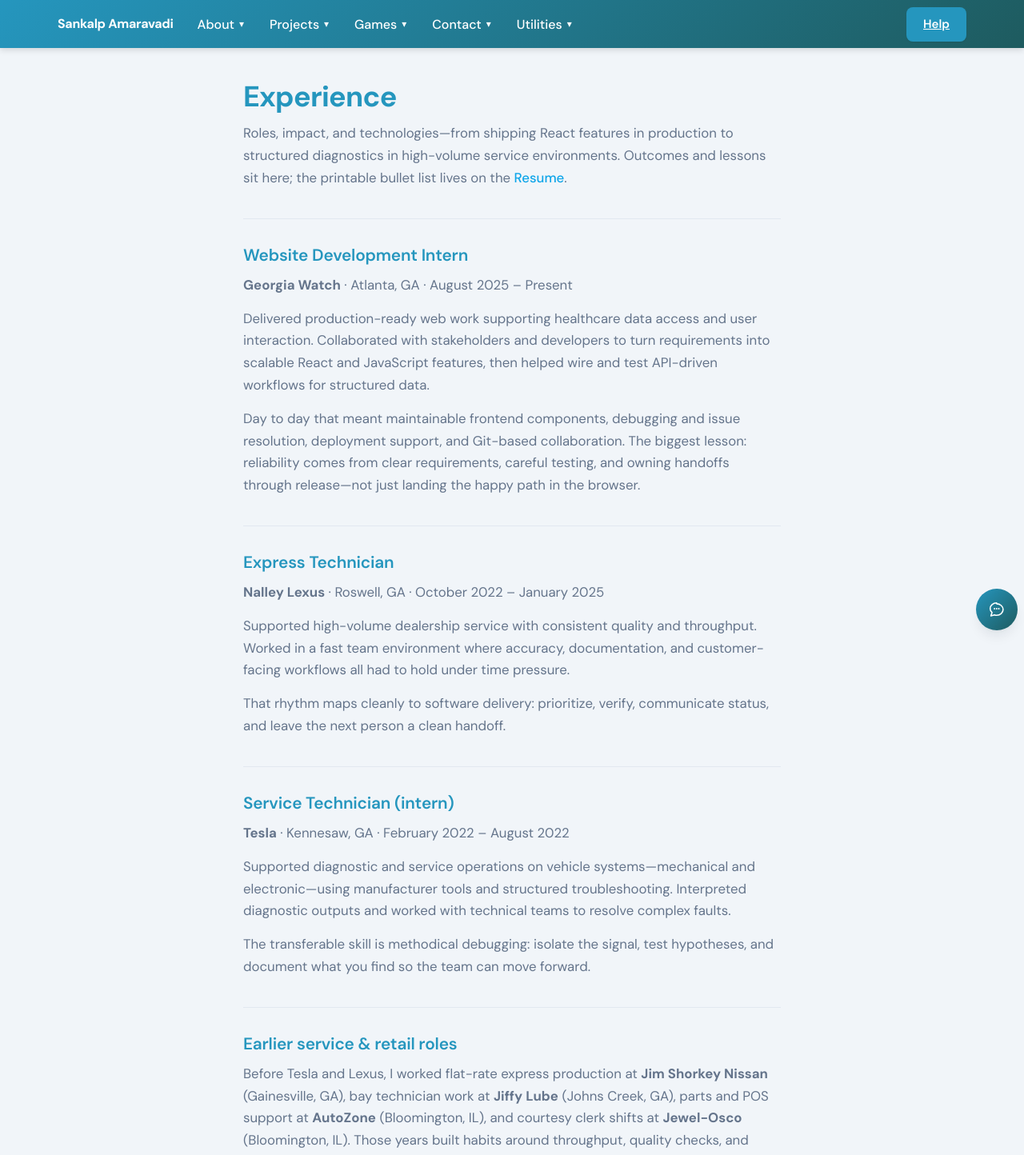
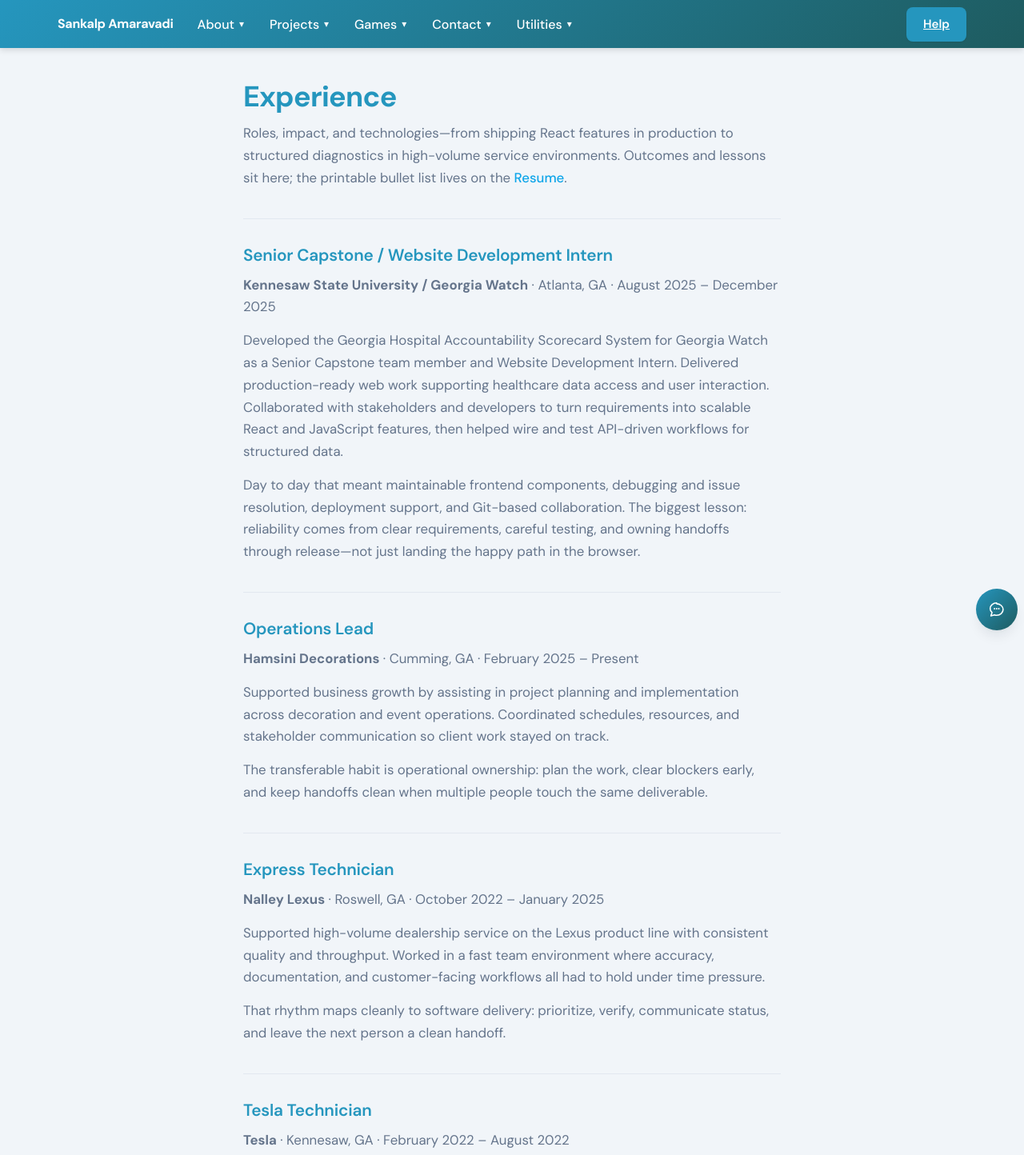
Before and after one commit to Leneord1/perso, a React (Vite) app: page /experience in a window 1280 px wide. Shown: the top 1444 px of the page at 80% size. Built offline with nearby package versions, Linux system fonts and the light colour scheme.

Commit message:
Added previous experience

```diff
--- a/src/pages/experience.jsx
+++ b/src/pages/experience.jsx
@@ -16,16 +16,18 @@ function Experience() {
                 .
             </p>
 
-            <section className="page-section" aria-labelledby="exp-georgia-watch">
-                <h2 id="exp-georgia-watch">Website Development Intern</h2>
+            <section className="page-section" aria-labelledby="exp-capstone">
+                <h2 id="exp-capstone">Senior Capstone / Website Development Intern</h2>
                 <p>
-                    <strong>Georgia Watch</strong> · Atlanta, GA · August 2025 – Present
+                    <strong>Kennesaw State University / Georgia Watch</strong> · Atlanta, GA · August
+                    2025 – December 2025
                 </p>
                 <p>
-                    Delivered production-ready web work supporting healthcare data access and user
-                    interaction. Collaborated with stakeholders and developers to turn requirements
-                    into scalable React and JavaScript features, then helped wire and test API-driven
-                    workflows for structured data.
+                    Developed the Georgia Hospital Accountability Scorecard System for Georgia Watch as a
+                    Senior Capstone team member and Website Development Intern. Delivered production-ready
+                    web work supporting healthcare data access and user interaction. Collaborated with
+                    stakeholders and developers to turn requirements into scalable React and JavaScript
+                    features, then helped wire and test API-driven workflows for structured data.
                 </p>
                 <p>
                     Day to day that meant maintainable frontend components, debugging and issue
@@ -35,15 +37,31 @@ function Experience() {
                 </p>
             </section>
 
+            <section className="page-section" aria-labelledby="exp-hamsini">
+                <h2 id="exp-hamsini">Operations Lead</h2>
+                <p>
+                    <strong>Hamsini Decorations</strong> · Cumming, GA · February 2025 – Present
+                </p>
+                <p>
+                    Supported business growth by assisting in project planning and implementation across
+                    decoration and event operations. Coordinated schedules, resources, and stakeholder
+                    communication so client work stayed on track.
+                </p>
+                <p>
+                    The transferable habit is operational ownership: plan the work, clear blockers early,
+                    and keep handoffs clean when multiple people touch the same deliverable.
+                </p>
+            </section>
+
             <section className="page-section" aria-labelledby="exp-nalley">
                 <h2 id="exp-nalley">Express Technician</h2>
                 <p>
                     <strong>Nalley Lexus</strong> · Roswell, GA · October 2022 – January 2025
                 </p>
                 <p>
-                    Supported high-volume dealership service with consistent quality and throughput.
-                    Worked in a fast team environment where accuracy, documentation, and customer-facing
-                    workflows all had to hold under time pressure.
+                    Supported high-volume dealership service on the Lexus product line with consistent
+                    quality and throughput. Worked in a fast team environment where accuracy,
+                    documentation, and customer-facing workflows all had to hold under time pressure.
                 </p>
                 <p>
                     That rhythm maps cleanly to software delivery: prioritize, verify, communicate
@@ -52,14 +70,14 @@ function Experience() {
             </section>
 
             <section className="page-section" aria-labelledby="exp-tesla">
-                <h2 id="exp-tesla">Service Technician (intern)</h2>
+                <h2 id="exp-tesla">Tesla Technician</h2>
                 <p>
                     <strong>Tesla</strong> · Kennesaw, GA · February 2022 – August 2022
                 </p>
                 <p>
-                    Supported diagnostic and service operations on vehicle systems—mechanical and
-                    electronic—using manufacturer tools and structured troubleshooting. Interpreted
-                    diagnostic outputs and worked with technical teams to resolve complex faults.
+                    Troubleshot and fixed faults on Tesla vehicles—mechanical and electronic—using
+                    manufacturer tools and structured troubleshooting. Interpreted diagnostic outputs and
+                    worked with technical teams to resolve complex faults.
                 </p>
                 <p>
                     The transferable skill is methodical debugging: isolate the signal, test hypotheses,
@@ -70,13 +88,24 @@ function Experience() {
             <section className="page-section" aria-labelledby="exp-earlier">
                 <h2 id="exp-earlier">Earlier service &amp; retail roles</h2>
                 <p>
-                    Before Tesla and Lexus, I worked flat-rate express production at{' '}
-                    <strong>Jim Shorkey Nissan</strong> (Gainesville, GA), bay technician work at{' '}
-                    <strong>Jiffy Lube</strong> (Johns Creek, GA), parts and POS support at{' '}
-                    <strong>AutoZone</strong> (Bloomington, IL), and courtesy clerk shifts at{' '}
+                    Before Tesla and Lexus, I worked express production at{' '}
+                    <strong>Carriage Nissan</strong> (December 2020 – February 2022), express technician
+                    shifts at <strong>Jiffy Lube</strong> (December 2019 – July 2020), parts and POS
+                    support at <strong>AutoZone</strong> (Bloomington, IL), and courtesy clerk shifts at{' '}
                     <strong>Jewel-Osco</strong> (Bloomington, IL). Those years built habits around
                     throughput, quality checks, and clear customer communication that still show up in
                     how I ship software.
+                </p>
+            </section>
+
+            <section className="page-section" aria-labelledby="exp-community">
+                <h2 id="exp-community">Community &amp; leadership</h2>
+                <p>
+                    Co-founded and served as Donation and Volunteer Coordinator for{' '}
+                    <strong>Little Free Pantry</strong> in Bloomington, IL (2016 – 2019). Volunteered at
+                    the Parkland Car Show (2019) and earned awards including the YICU Service Award and
+                    Toastmasters Youth Leadership Program Completion. At KSU I have been recognized on the
+                    Dean&apos;s and President&apos;s Lists and joined Ideathon and hackathon events.
                 </p>
             </section>
 
--- a/src/pages/resume.jsx
+++ b/src/pages/resume.jsx
@@ -181,14 +181,15 @@ function Resume() {
                 <div className="resume-subheading-list">
                     <article className="resume-entry">
                         <ResumeSubheading
-                            primary="Website Development Intern"
-                            secondary="August 2025 -- Present"
-                            tertiary="Georgia Watch"
+                            primary="Senior Capstone Project Team Member"
+                            secondary="August 2025 -- December 2025"
+                            tertiary="Kennesaw State University / Georgia Watch"
                             quaternary="Atlanta, GA"
                         />
                         <ResumeSubItem>
-                            Delivered a production-ready web application supporting healthcare data access and
-                            user interaction.
+                            Developed the Georgia Hospital Accountability Scorecard System for Georgia Watch as a
+                            Website Development Intern, delivering a production-ready web application for
+                            healthcare data access and user interaction.
                         </ResumeSubItem>
                         <ResumeItemList>
                             <ResumeItem>
@@ -210,6 +211,32 @@ function Resume() {
                             <ResumeItem>
                                 Worked within collaborative development workflows using Git-based version control
                                 practices.
+                            </ResumeItem>
+                        </ResumeItemList>
+                    </article>
+
+                    <article className="resume-entry">
+                        <ResumeSubheading
+                            primary="Operations Lead"
+                            secondary="February 2025 -- Present"
+                            tertiary="Hamsini Decorations"
+                            quaternary="Cumming, GA"
+                        />
+                        <ResumeSubItem>
+                            Supported business growth by assisting in project planning and implementation across
+                            decoration and event operations.
+                        </ResumeSubItem>
+                        <ResumeItemList>
+                            <ResumeItem>
+                                Coordinated project planning and day-to-day implementation to keep client work on
+                                schedule.
+                            </ResumeItem>
+                            <ResumeItem>
+                                Supported operational growth by organizing workflows, resources, and team handoffs.
+                            </ResumeItem>
+                            <ResumeItem>
+                                Communicated with stakeholders to clarify requirements and deliver consistent
+                                service outcomes.
                             </ResumeItem>
                         </ResumeItemList>
                     </article>
@@ -243,14 +270,14 @@ function Resume() {
 
                     <article className="resume-entry">
                         <ResumeSubheading
-                            primary="Service Technician (intern)"
+                            primary="Tesla Technician"
                             secondary="February 2022 -- August 2022"
                             tertiary="Tesla"
                             quaternary="Kennesaw, GA"
                         />
                         <ResumeSubItem>
-                            Supported diagnostic and service operations by analyzing vehicle system behavior and
-                            identifying faults in mechanical and electronic components.
+                            Troubleshot and fixed faults on Tesla vehicles by analyzing system behavior and
+                            identifying issues in mechanical and electronic components.
                         </ResumeSubItem>
                         <ResumeItemList>
                             <ResumeItem>
@@ -271,13 +298,13 @@ function Resume() {
                     <article className="resume-entry">
                         <ResumeSubheading
                             primary="Express Technician"
-                            secondary="November 2020 -- February 2022"
-                            tertiary="Jim Shorkey Nissan"
+                            secondary="December 2020 -- February 2022"
+                            tertiary="Carriage Nissan"
                             quaternary="Gainesville, GA"
                         />
                         <ResumeSubItem>
-                            Worked flat-rate in dealership production, turning maintenance and light repair jobs from
-                            oil services through basic recalls while keeping documentation and quality consistent.
+                            Provided efficient light repairs and maintenance on Nissan vehicles in dealership
+                            production, keeping documentation and quality consistent.
                         </ResumeSubItem>
                         <ResumeItemList>
                             <ResumeItem>
@@ -301,15 +328,14 @@ function Resume() {
 
                     <article className="resume-entry">
                         <ResumeSubheading
-                            primary="Bay Technician"
-                            secondary="October 2019 -- July 2020"
+                            primary="Express Technician"
+                            secondary="December 2019 -- July 2020"
                             tertiary="Jiffy Lube"
                             quaternary="Johns Creek, GA"
                         />
                         <ResumeSubItem>
-                            Rotated through bay technician responsibilities in a quick-lube environment, completing
-                            fluid services, inspections, and common under-hood and under-car maintenance with consistent
-                            throughput and quality checks.
+                            Provided team-based quick-lube service, completing fluid services, inspections, and
+                            common maintenance with consistent throughput and quality checks.
                         </ResumeSubItem>
                         <ResumeItemList>
                             <ResumeItem>
@@ -453,15 +479,15 @@ function Resume() {
                 <div className="resume-subheading-list">
                     <ResumeSubheading
                         primary="Kennesaw State University"
-                        secondary="Kennesaw, GA"
+                        secondary="Marietta, GA"
                         tertiary="B.S. in Software Engineering, Minor in Computer Science"
-                        quaternary="January 2023 -- Senior graduating in Fall 2026"
+                        quaternary="Expected graduation Summer 2026"
                     />
                     <ResumeSubheading
                         primary="Gwinnett Technical College"
                         secondary="Lawrenceville, GA"
-                        tertiary="Associates in Automotive Technology"
-                        quaternary="August 2019 -- December 2021"
+                        tertiary="AAS in Automotive Technology, GPA 3.8"
+                        quaternary="Graduation class of 2021"
                     />
                     <ResumeSubheading
                         primary="Normal Community High School"
@@ -474,9 +500,30 @@ function Resume() {
 
             <ResumeSection id="resume-awards" title="Awards and Extra Curricular">
                 <ResumeItemList>
+                    <ResumeItem>KSU Dean&apos;s List, Spring 2024</ResumeItem>
+                    <ResumeItem>KSU President&apos;s List, Spring 2023</ResumeItem>
                     <ResumeItem>Participant in UGAHacks 11, February 2026</ResumeItem>
                     <ResumeItem>Participant in KSU AI Club Hackathon, November 2025</ResumeItem>
-                    <ResumeItem>Participant in UGAHacks 10, February 2025</ResumeItem>
+                    <ResumeItem>Participant in UGAHacks X, February 2025</ResumeItem>
+                    <ResumeItem>Participant in Kennesaw State University Ideathon 2024</ResumeItem>
+                    <ResumeItem>
+                        Donation and Volunteer Coordinator and Co-founder, Little Free Pantry, Bloomington, IL
+                        (November 2016 -- 2019)
+                    </ResumeItem>
+                    <ResumeItem>Volunteer, Parkland Car Show 2019</ResumeItem>
+                    <ResumeItem>
+                        YICU Service Award, &quot;Why I See You,&quot; sponsored by For A Better Tomorrow —
+                        September 2017
+                    </ResumeItem>
+                    <ResumeItem>
+                        Good Actions Award (sponsored by Normal Community High School) — November 2016
+                    </ResumeItem>
+                    <ResumeItem>
+                        YICU Service Award Nominee (sponsored by For a Better Tomorrow) — October 2016
+                    </ResumeItem>
+                    <ResumeItem>
+                        Toastmasters Youth Leadership Program Completion Award — August 2015
+                    </ResumeItem>
                 </ResumeItemList>
             </ResumeSection>
         </main>
--- a/src/pages/story.jsx
+++ b/src/pages/story.jsx
@@ -10,23 +10,26 @@ function Story() {
                 I am a software engineer with experience building reliable, maintainable web applications.
             </p>
             <p>
-                My background started in the automotive repair industry at a quick service shop, later working in different
-                dealerships as an express technician, finally landing a Tesla Service internship as a repair technician
-                —where I established skills within structured diagnostics, having quality under pressure, and using clear
-                communication with technical teams and non-technical stakeholders. That same mindset carries into how I
-                debug, ship, and collaborate on software development.
+                My background started in the automotive repair industry at a quick service shop, later working in
+                different dealerships as an express technician at Carriage Nissan and Nalley Lexus, and landing a
+                Tesla Technician role — where I established skills within structured diagnostics, having quality under
+                pressure, and using clear communication with technical teams and non-technical stakeholders. That same
+                mindset carries into how I debug, ship, and collaborate on software development.
             </p>
             <p>
-                Recently I did a Website Development internship at Georgia Watch, shipping React.JS-based
-                features and participating in testing, debugging, and deployment in a
-                real production environment. I have also built full-stack web based application with Node.js, Supabase
-                built on PostgreSQL technologies, and GitHub Actions for CI/CD. I have also contributed to various
-                React apps through coursework and projects.
+                At Kennesaw State University I completed a Senior Capstone as a Website Development Intern for Georgia
+                Watch, building the Georgia Hospital Accountability Scorecard System with React and JavaScript in a
+                real production environment. Alongside that work I serve as Operations Lead at Hamsini Decorations,
+                supporting business growth through project planning and implementation. I have also built full-stack
+                applications with Node.js, Supabase on PostgreSQL, and GitHub Actions for CI/CD, and contributed to
+                React apps through coursework, hackathons, and personal projects.
             </p>
             <p>
-                I am seeking software engineering internship and early-career opportunities where I can continue
-                developing as an engineer while contributing to the delivery of reliable, maintainable, and
-                impactful systems. I am particularly interested in frontend, full-stack, and generalist engineering roles.
+                Outside of class and work, I co-founded and coordinated donations for Little Free Pantry in
+                Bloomington, IL, earned KSU Dean&apos;s and President&apos;s List recognition, and continue to join
+                events like UGAHacks and the KSU AI Club hackathon. I am seeking software engineering internship and
+                early-career opportunities where I can keep developing as an engineer while contributing to reliable,
+                maintainable, and impactful systems — especially frontend, full-stack, and generalist roles.
             </p>
 
             <section className="page-section" aria-labelledby="story-lang-heading">
```
Also changed, not shown: 2 other files (tests, documents, lock files or other folders).
